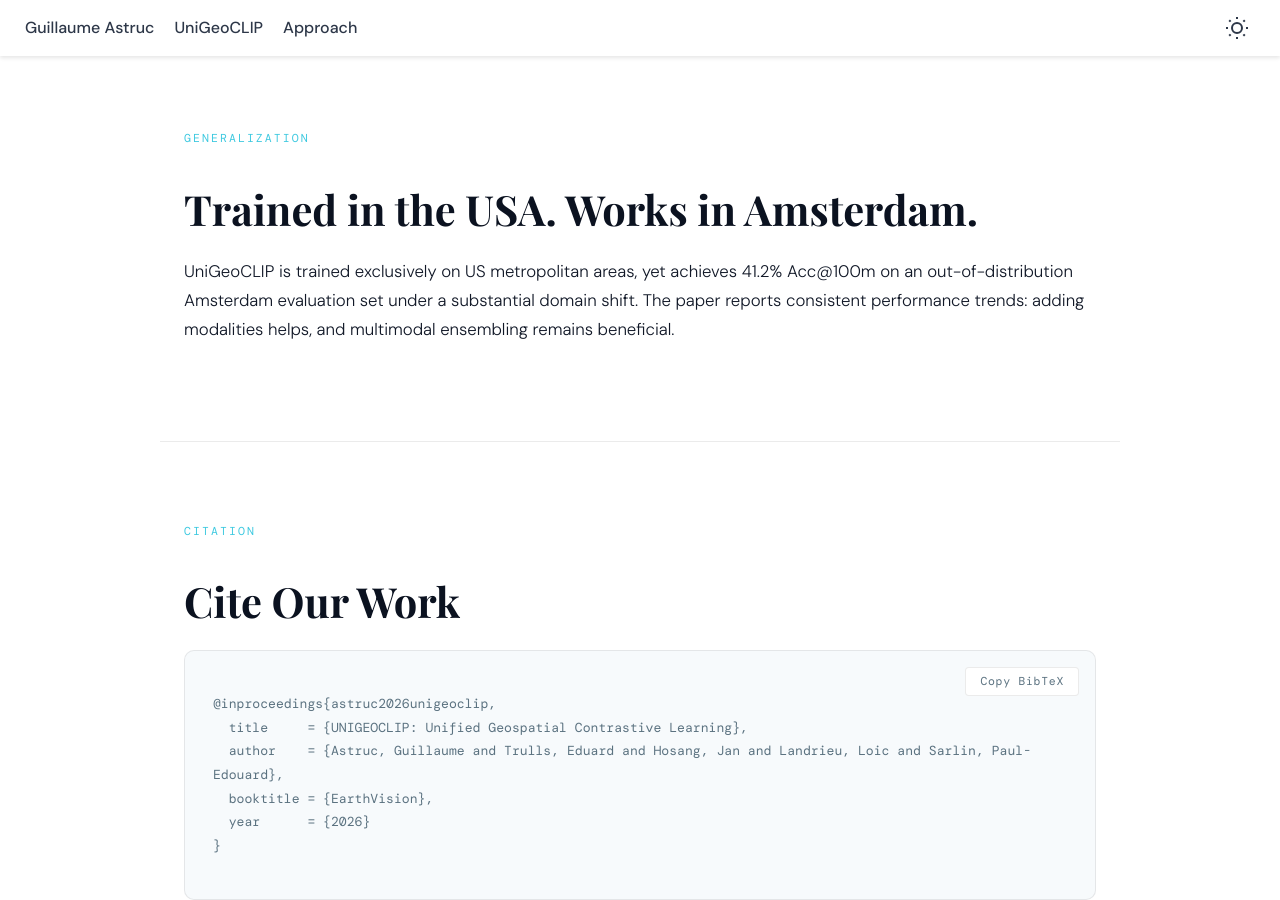
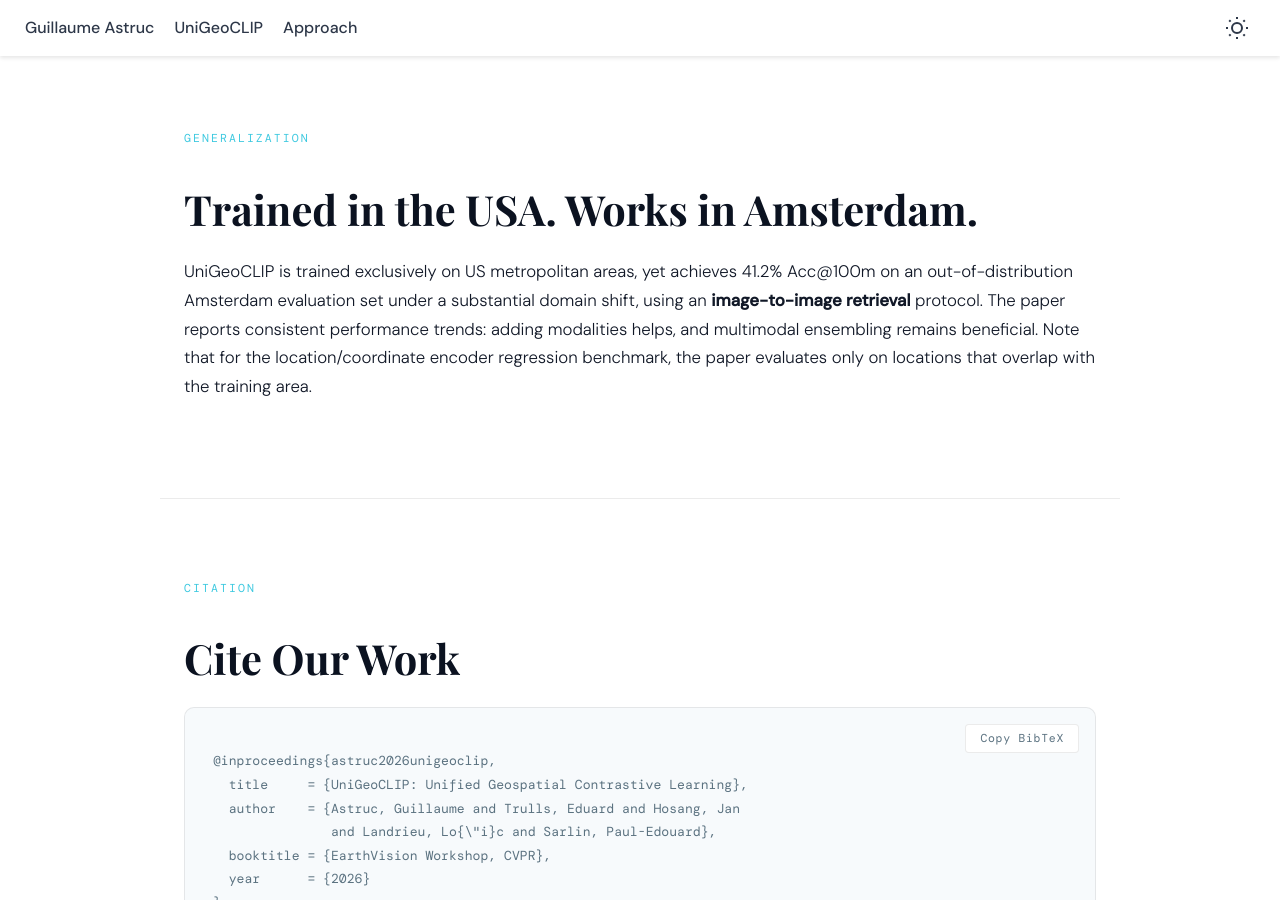
Before and after one commit to gastruc/gastruc.github.io, a Jekyll site: the page built from projects/unigeoclip.md, in a window 1280 px wide and 900 px high, scrolled down 7144 px. Built offline with Jekyll 4.4.1, drawn with Linux system fonts in a browser that asks for light colours; a script that is not in the unit is left out.

Commit message:
Update page

```diff
--- a/projects/unigeoclip.md
+++ b/projects/unigeoclip.md
@@ -10,12 +10,11 @@
 
 paper_title: "UNIGEOCLIP: Unified Geospatial Contrastive Learning"
 paper_authors: "Guillaume Astruc, Eduard Trulls, Jan Hosang, Loic Landrieu, Paul-Edouard Sarlin"
-journal: EarthVision 2026
+journal: EarthVision (CVPRW) 2026
 ---
 
 <script>
   // Force a consistent (light) visual theme for this page only.
-  document.body.classList.remove('dark-theme');
   document.body.classList.add('unigeoclip-white');
 </script>
 
@@ -32,6 +31,20 @@
     --text: #111827;
     --muted: #5b7280;
     --white: #0b1220;
+  }
+
+  /* When the template applies dark mode, keep this page visually consistent. */
+  body.unigeoclip-white.dark-theme {
+    --bg: #0b0f14;
+    --surface: #111820;
+    --card: #141d27;
+    --border: rgba(96, 180, 200, 0.15);
+    --text: #d6e4ed;
+    --muted: #6a8a9a;
+    --white: #f0f8ff;
+
+    background: var(--bg) !important;
+    color: var(--text) !important;
   }
 
   body.unigeoclip-white {
@@ -502,7 +515,7 @@
     </p>
 
     <div class="btn-group">
-      <a class="btn btn-primary" href="/UniGeoCLIP___EARTHVISION2026-6.pdf" target="_blank" rel="noopener">📄 Paper</a>
+      <a class="btn btn-primary" href="https://arxiv" target="_blank" rel="noopener">📄 Paper</a>
       <a class="btn btn-outline" href="https://github.com/gastruc/unigeoclip" target="_blank" rel="noopener">💻 Code</a>
       <a class="btn btn-outline" href="#citation">Citation</a>
     </div>
@@ -711,8 +724,10 @@
     <h2>Trained in the USA. Works in Amsterdam.</h2>
     <p>
       UniGeoCLIP is trained exclusively on US metropolitan areas, yet achieves 41.2% Acc@100m on an out-of-distribution
-      Amsterdam evaluation set under a substantial domain shift. The paper reports consistent performance trends:
+      Amsterdam evaluation set under a substantial domain shift, using an <b>image-to-image retrieval</b> protocol. The paper reports consistent performance trends:
       adding modalities helps, and multimodal ensembling remains beneficial.
+      Note that for the location/coordinate encoder regression benchmark, the paper evaluates only on locations that
+      overlap with the training area.
     </p>
   </section>
 
@@ -725,9 +740,10 @@
     <div class="bibtex-block">
       <button class="copy-btn" onclick="unigeoclipCopyBib()" aria-label="Copy bibtex">Copy BibTeX</button>
       <pre id="bib">@inproceedings{astruc2026unigeoclip,
-  title     = {UNIGEOCLIP: Unified Geospatial Contrastive Learning},
-  author    = {Astruc, Guillaume and Trulls, Eduard and Hosang, Jan and Landrieu, Loic and Sarlin, Paul-Edouard},
-  booktitle = {EarthVision},
+  title     = {UniGeoCLIP: Unified Geospatial Contrastive Learning},
+  author    = {Astruc, Guillaume and Trulls, Eduard and Hosang, Jan
+               and Landrieu, Lo{\"i}c and Sarlin, Paul-Edouard},
+  booktitle = {EarthVision Workshop, CVPR},
   year      = {2026}
 }</pre>
     </div>
```
